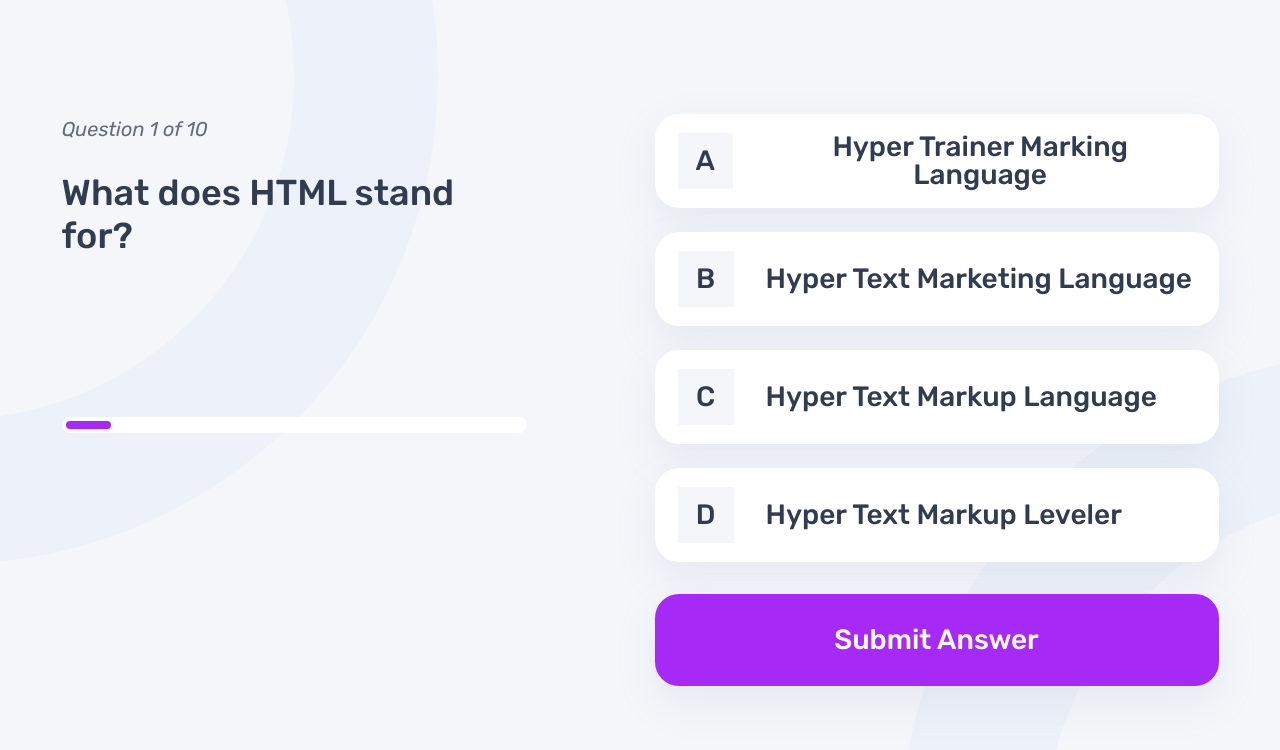
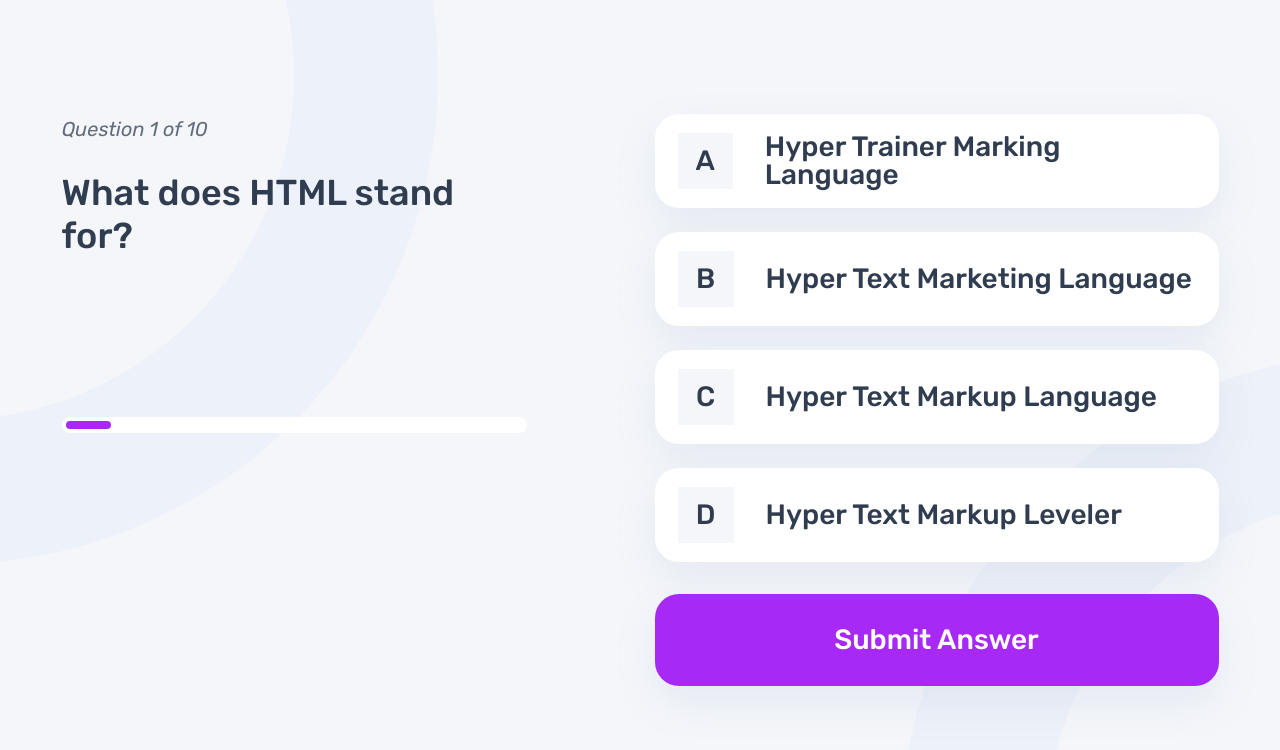
Before and after one commit to dunewalkin/quiz-app, a React (Vite) app: page / in a window 1280 px wide. Both pictures are taken after a click on the button "HTML". Shown: the top 750 px of the page. Built offline with nearby package versions, Linux system fonts and the light colour scheme.

Commit message:
fix correct/not correct button styles

```diff
--- a/src/App.jsx
+++ b/src/App.jsx
@@ -1,4 +1,4 @@
-import React, { useState } from 'react';
+import React, { useState, useEffect } from 'react';
 import './assets/styles/fonts.scss'
 import './assets/styles/global.scss'
 import Welcome from './components/Welcome/Welcome';
@@ -15,6 +15,7 @@ function App() {
    const [showErrorMessage, setShowErrorMessage] = useState(false);
    const [buttonsDisabled, setButtonsDisabled] = useState(false);
    const [resultDisplayed, setResultDisplayed] = useState(false);
+   const [correctOptionIndex, setCorrectOptionIndex] = useState(null);
 
    const handleQuizSelection = (quiz) => {
       setSelectedQuiz(quiz);
@@ -41,7 +42,7 @@ function App() {
 
          if (!resultDisplayed) {
             setResultDisplayed(true);
-          }
+         }
 
           setButtonsDisabled(true);
 
@@ -52,9 +53,11 @@ function App() {
          // Если кнопка "Submit" уже была нажата, переходим к следующему вопросу
          setCurrentQuestionIndex(prevIndex => prevIndex + 1);
          // Сброс состояния выбранной опции и состояния нажатия на кнопку "Submit"
+         setButtonsDisabled(false);
          setSelectedOption(null);
          setSubmitClicked(false);
          setResultDisplayed(false);
+         setCorrectOptionIndex(null);
          }
          setShowErrorMessage(false);
       } else {
@@ -63,6 +66,15 @@ function App() {
          console.log("Выберите ответ перед переходом к следующему вопросу");
       }
    };
+
+   useEffect(() => {
+      if (resultDisplayed) {
+        const correctAnswer = selectedQuiz.questions[currentQuestionIndex].answer;
+        const newCorrectOptionIndex = selectedQuiz.questions[currentQuestionIndex].options.findIndex(option => option === correctAnswer);
+        setCorrectOptionIndex(newCorrectOptionIndex);
+      }
+    }, [resultDisplayed, currentQuestionIndex, selectedQuiz]);
+
 
   return (
     <main className="main-container">
@@ -90,6 +102,7 @@ function App() {
          selectedOption={selectedOption}
          buttonsDisabled={buttonsDisabled}
          resultDisplayed={resultDisplayed}
+         correctOptionIndex={correctOptionIndex}
          />
       </div>
 
--- a/src/components/MainMenu/main-menu.scss
+++ b/src/components/MainMenu/main-menu.scss
@@ -12,6 +12,7 @@
    background: var(--clr-background-2);
    border-radius: 1.5rem;
    border: 3px solid var(--clr-background-2);
+   // text-align: start;
 
    &:hover,:focus-visible {
       .option {
@@ -22,6 +23,17 @@
          }
       }
    }
+}
+
+.quiz-button[disabled]:not(.correct):not(.not-correct):hover,
+.quiz-button[disabled]:not(.correct):not(.not-correct):focus-visible {
+  .option {
+    background: var(--clr-background-1);
+
+    h1 {
+      color: var(--clr-primary-1);
+    }
+  }
 }
 
 .active {
@@ -48,6 +60,7 @@
 
 .correct {
    border: 3px solid var(--clr-neutral-2);
+   justify-content: space-between;
 
    .option {
       background: var(--clr-neutral-2);
@@ -55,6 +68,10 @@
       h1{
          color: var(--clr-background-2);
       }
+   }
+
+   .correct-icon {
+      display: block;
    }
 
    &:hover,:focus-visible {
@@ -70,6 +87,7 @@
 
 .not-correct {
    border: 3px solid var(--clr-neutral-3);
+   justify-content: space-between;
 
    .option {
       background: var(--clr-neutral-3);
@@ -77,6 +95,10 @@
       h1{
          color: var(--clr-background-2);
       }
+   }
+
+   .not-correct-icon {
+      display: block;
    }
 
    &:hover,:focus-visible {
@@ -89,3 +111,19 @@
       }
    }
 }
+
+.show-correct-answer {
+   justify-content: space-between;
+
+   .correct-icon {
+      display: block;
+   }
+}
+
+.correct-icon {
+   display: none;
+}
+
+.not-correct-icon {
+   display: none;
+}
--- a/src/components/Options/Options.jsx
+++ b/src/components/Options/Options.jsx
@@ -1,8 +1,14 @@
-import React from 'react';
+import React, { useEffect, useState } from 'react';
 import iconError from '../../assets/images/icon-error.svg';
 import './options.scss';
+import correctIcon from '../../assets/images/icon-correct.svg'
+import notCorrectIcon from '../../assets/images/icon-error.svg';
 
-const Options = ({ selectedQuiz, currentQuestionIndex, handleNextQuestion, quizButtonsVisible, handleOptionSelect, submitClicked, showErrorMessage, selectedOption, buttonsDisabled, resultDisplayed }) => {
+const Options = ({ selectedQuiz, currentQuestionIndex, handleNextQuestion, quizButtonsVisible, handleOptionSelect, submitClicked, showErrorMessage, selectedOption, buttonsDisabled, resultDisplayed,correctOptionIndex }) => {
+
+   // const [correctOptionIndex, setCorrectOptionIndex] = useState(null);
+
+
 
   return (
     <div className='options-section'>
@@ -15,15 +21,25 @@ const Options = ({ selectedQuiz, currentQuestionIndex, handleNextQuestion, quizB
 
             return (
               <button
-                className={`quiz-button ${isActive ? 'active' : ''} ${isCorrect ? 'correct' : ''} ${isIncorrect ? 'not-correct' : ''}`}
+                className={`quiz-button ${isActive ? 'active' : ''} ${isCorrect ? 'correct' : ''} ${isIncorrect ? 'not-correct' : ''} ${index === correctOptionIndex ? 'show-correct-answer' : ''}`}
                 key={index}
                 onClick={() => handleOptionSelect(option)}
                 disabled={buttonsDisabled}
               >
+
+                <div className='option-wrapper'>
                   <div className='option'>
                     <h1 className='heading-xs'>{String.fromCharCode(65 + index)}</h1>
                   </div>
                   <h1 className='heading-xs'>{option}</h1>
+                </div>
+                <div className='correct-icon'>
+                  <img src={correctIcon} alt="Correct Icon" />
+                </div>
+                <div className='not-correct-icon'>
+                  <img src={notCorrectIcon} alt="Not correct Icon" />
+                </div>
+
               </button>
             );
           })}
@@ -44,9 +60,8 @@ const Options = ({ selectedQuiz, currentQuestionIndex, handleNextQuestion, quizB
         </div>
       )}
 
-
     </div>
   )
 }
 
-export default Options
+export default Options;
--- a/src/components/Options/options.scss
+++ b/src/components/Options/options.scss
@@ -3,6 +3,11 @@
 
 .options-section {
    position: relative;
+}
+
+.option-wrapper {
+   @include flexbox(row, flex-start, center, 2rem);
+   text-align: start;
 }
 
 .option {
```
Lines whose indentation alone changed are shown as unchanged.
